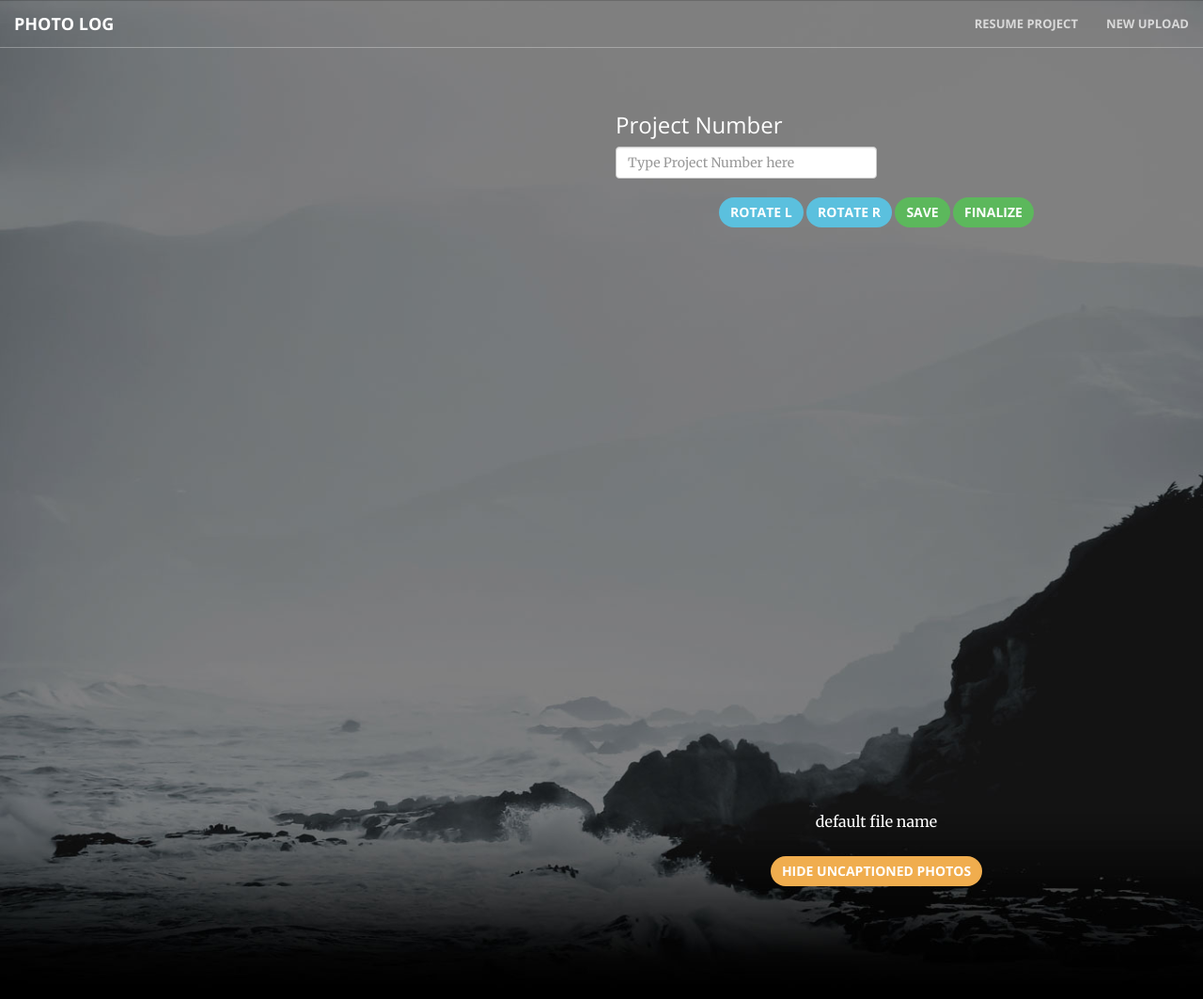
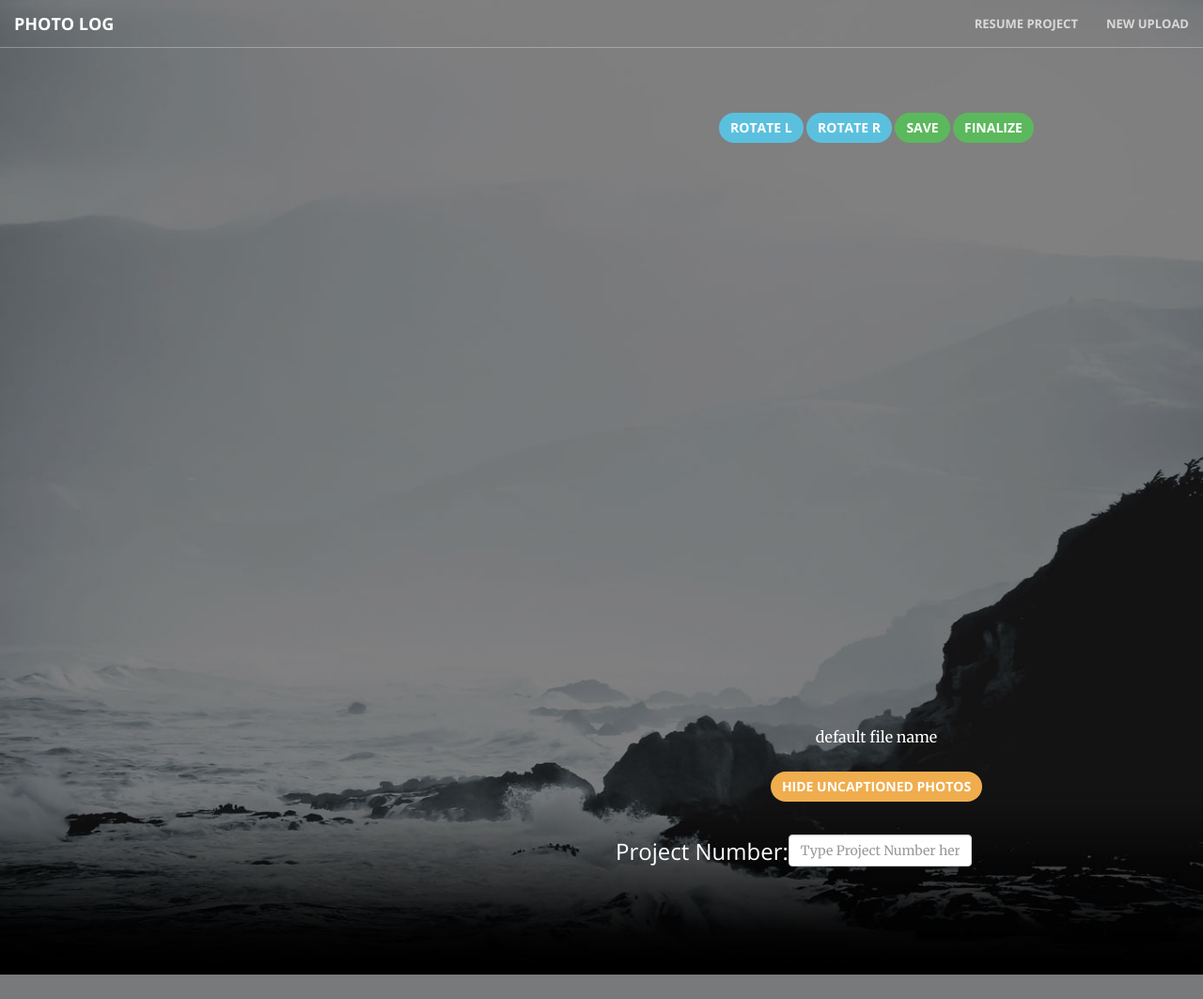
Before and after one commit to lyncas/photolog, a Django app: template photoreport/templates/preview.html in a window 1280 px wide. Shown: the whole page at 94% size. After the commit the page ends 1037 px from the top, so only its background shows below. Run offline with Django 3.2, Linux system fonts and the light colour scheme; the template is opened without the code that fills it, so the values that code supplies are empty; parts of the project's set-up code (start-up, migrations or seed data) failed here and were passed over; some libraries are stand-ins or nearby versions.

Commit message:
moved the project number and form field to below the main image

```diff
--- a/photoreport/templates/preview.html
+++ b/photoreport/templates/preview.html
@@ -28,8 +28,7 @@
 
 
     	<div class="col-md-6" style="width: 50%;">
-            <h3 align="left"> Project Number </h3>
-            <input type="text" name="project" placeholder="Type Project Number here" class="form-control" style="width: 50%; color: black; " {% if project.name %} value="{{project.name}}" {% endif %}>
+
             <button class="btn btn-info" style="margin-top: 20px; margin-bottom: 20px;" onclick="rotateLeft(event);">Rotate L</button>
             <button class="btn btn-info" style="margin-top: 20px; margin-bottom: 20px;" onclick="rotateRight(event);">Rotate R</button>
             <button class="btn btn-success" style="margin-top: 20px; margin-bottom: 20px;" onclick="save();">Save</button>
@@ -49,6 +48,16 @@
                 <p id="p1" style="margin-bottom: 5px">default file name</p>
 		<input id="stay" type="hidden" name="stay" value="0"></input>
                 <button class="btn btn-warning show-hide-btn" style="margin-top: 20px; margin-bottom: 20px;" onclick="update_imgs(this, event)">Hide Uncaptioned Photos</button>
+                <table style="width=100%">
+                    <tr>
+                        <td>
+                            <h3 align="left" style="height: 34px"> Project Number: </h3>
+                        </td>
+                        <td>
+                            <input type="text" name="project" placeholder="Type Project Number here" class="form-control" style="width: auto; color: black; " {% if project.name %} value="{{project.name}}" {% endif %}>
+                        </td>
+                    </tr>
+                </table>
          </div>
 
          </form>
```
